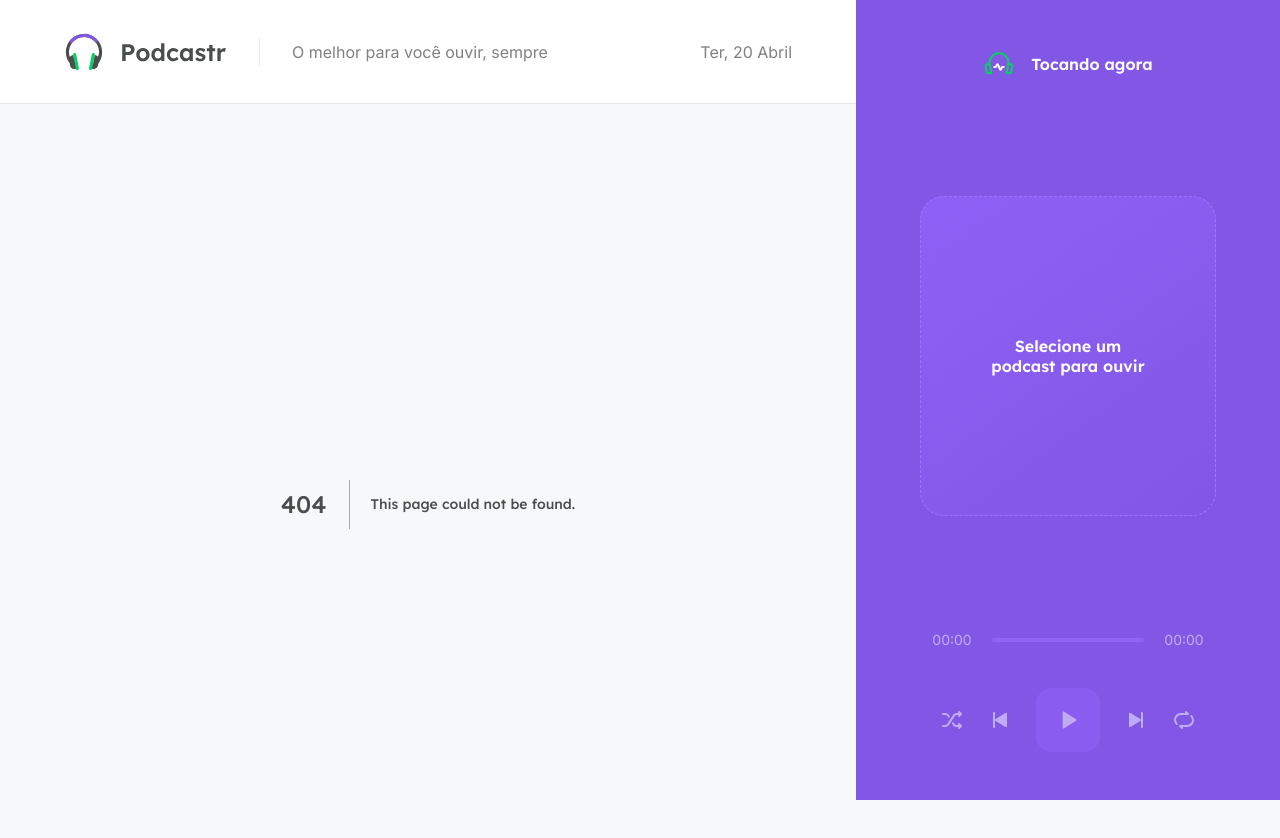
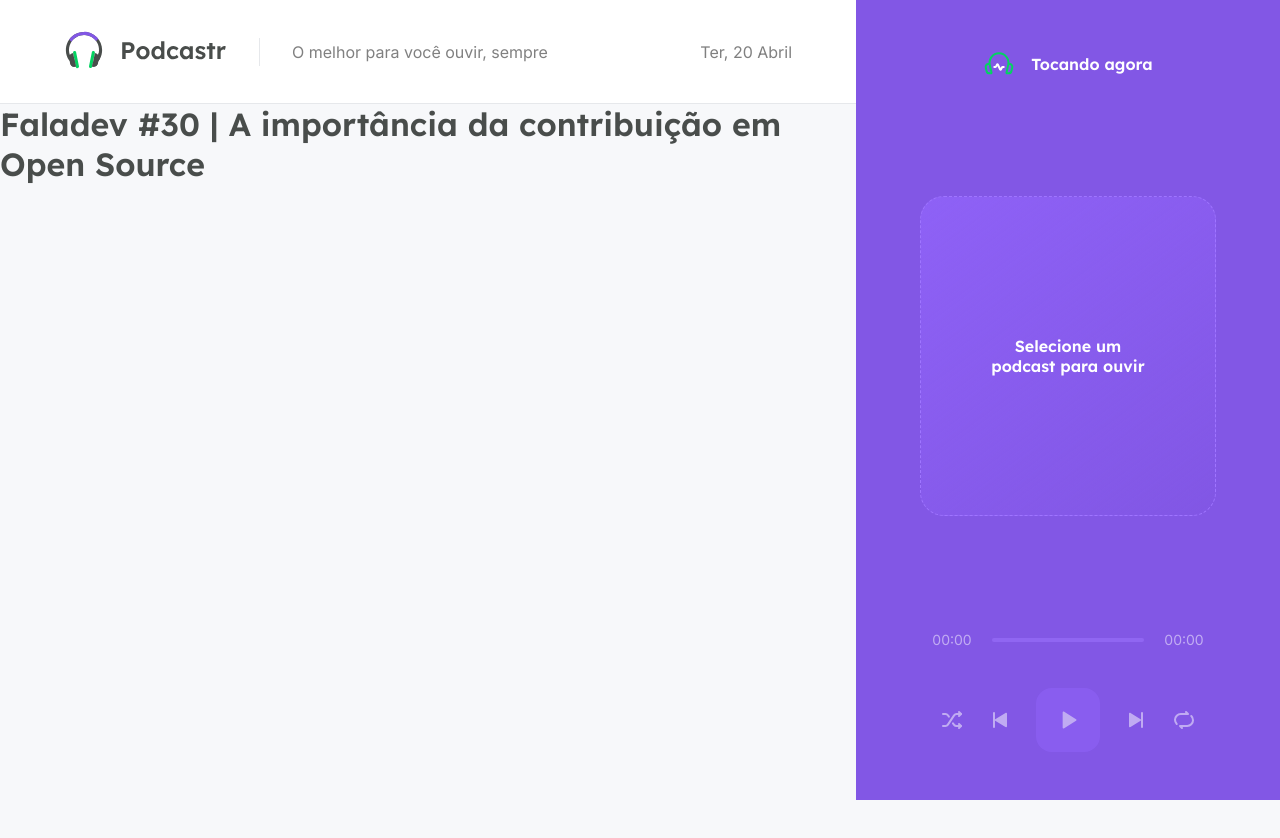
Before and after one commit to caiohenrique-developer/podcastr, a Next.js app: page /episodes/a-importancia-da-contribuicao-em-open-source in a window 1280 px wide. Before the commit this address had no page. Shown: the top 838 px of the page. After the commit the page ends 800 px from the top, so only its background shows below. Built offline with nearby package versions, Linux system fonts and the light colour scheme; data requests are answered from the project's data file.

Commit message:
:chart_with_upwards_trend: [ WIP ]: Add achor href to brand logotipo

```diff
--- a/src/components/Header/index.tsx
+++ b/src/components/Header/index.tsx
@@ -1,3 +1,4 @@
+import Link from "next/link";
 import format from "date-fns/format";
 import ptBR from "date-fns/locale/pt-BR";
 
@@ -8,7 +9,11 @@
 
   return (
     <header className={styles.headerContainer}>
-      <img src="/logo.svg" alt="Podcastr logotipo" />
+      <Link href="/">
+        <a>
+          <img src="/logo.svg" alt="Podcastr logotipo" />
+        </a>
+      </Link>
 
       <p>O melhor para você ouvir, sempre</p>
 
--- /dev/null
+++ b/src/pages/episodes/[slug].tsx
@@ -0,0 +1,59 @@
+import { GetStaticPaths, GetStaticProps } from "next";
+import { format, parseISO } from "date-fns";
+import ptBR from "date-fns/locale/pt-BR";
+
+import api from "../../services/api";
+import { convertDurationToTimeString } from "../../utils/convertDurationToTimeString";
+
+type Episode = {
+  id: string;
+  title: string;
+  thumbnail: string;
+  members: string;
+  publishedAt: string;
+  duration: number;
+  durationAsString: string;
+  url: string;
+};
+
+type EpisodeProps = {
+  episode: Episode;
+};
+
+export default function Episode({ episode }: EpisodeProps) {
+  return <h1>{episode.title}</h1>;
+}
+
+export const getStaticPaths: GetStaticPaths = async () => {
+  return {
+    paths: [],
+    fallback: "blocking",
+  };
+};
+
+export const getStaticProps: GetStaticProps = async (ctx) => {
+  const { slug } = ctx.params;
+
+  const { data } = await api.get(`/episodes/${slug}`);
+
+  const episode = {
+    id: data.id,
+    title: data.title,
+    thumbnail: data.thumbnail,
+    members: data.members,
+    publishedAt: format(parseISO(data.published_at), "d MMM yy", {
+      locale: ptBR,
+    }),
+    duration: Number(data.file.duration),
+    durationAsString: convertDurationToTimeString(Number(data.file.duration)),
+    description: data.description,
+    url: data.file.url,
+  };
+
+  return {
+    props: {
+      episode,
+    },
+    revalidate: 60 * 60 * 24, // 24 hours
+  };
+};
```
Also changed, not shown: src/pages/index.tsx (+10 -3 lines).
